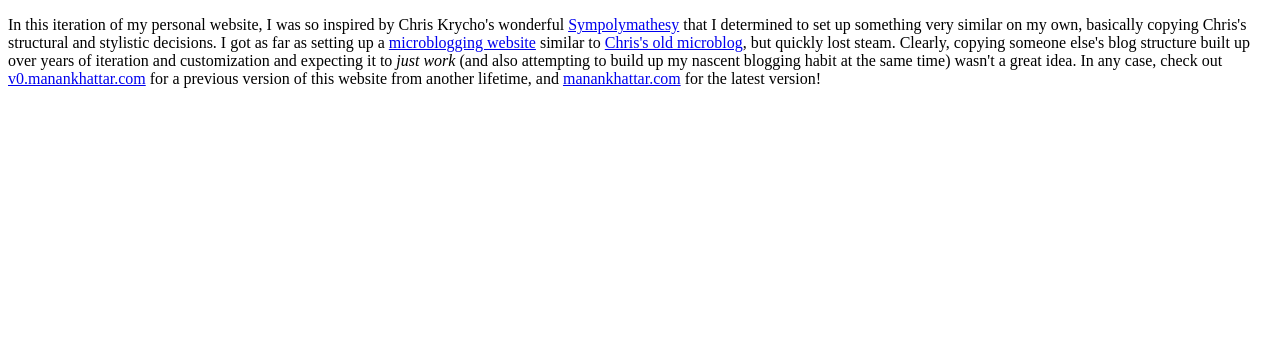
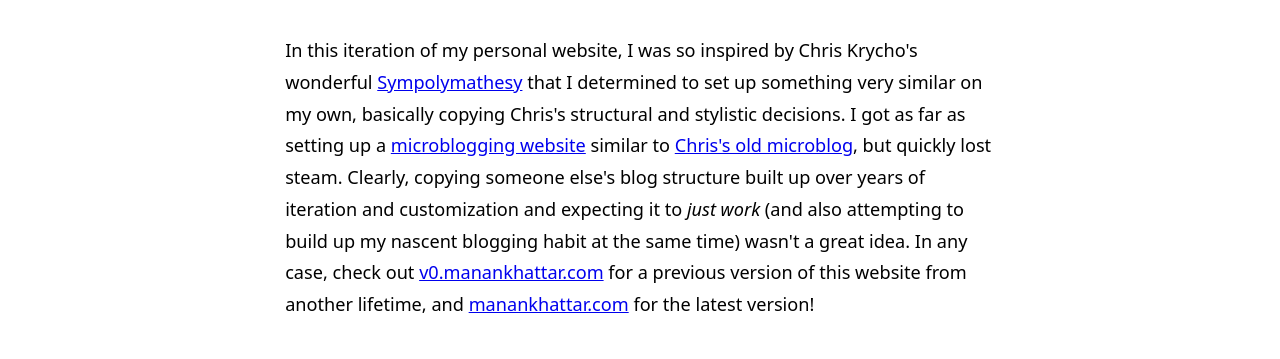
Before and after one commit to mk1123/mk1123.github.io, a website: page index.html in a window 1280 px wide. Drawn offline with Linux system fonts and the light colour scheme.

Commit message:
Update index.html

```diff
--- a/index.html
+++ b/index.html
@@ -2,6 +2,24 @@
 <html>
     <head>
         <title>Page title</title>
+        <style>
+            html {
+      max-width: 70ch;
+      /* larger spacing on larger screens, very small spacing on tiny screens */
+      padding: calc(1vmin + .5rem);
+      /* shorthand for margin-left/margin-right */
+      margin-inline: auto;
+      /* fluid sizing: https://frontaid.io/blog/fluid-typography-2d-css-locks-clamp/ */
+      font-size: clamp(1em, 0.909em + 0.45vmin, 1.25em);
+      /* use system font stack: https://developer.mozilla.org/en-US/docs/Web/CSS/font-family */
+      font-family: system-ui
+    }
+
+    /* increase line-height for everything except headings */
+    body :not(:is(h1,h2,h3,h4,h5,h6)) {
+      line-height: 1.75;
+    }
+        </style>
     </head>
     <body>
         <p>
```
